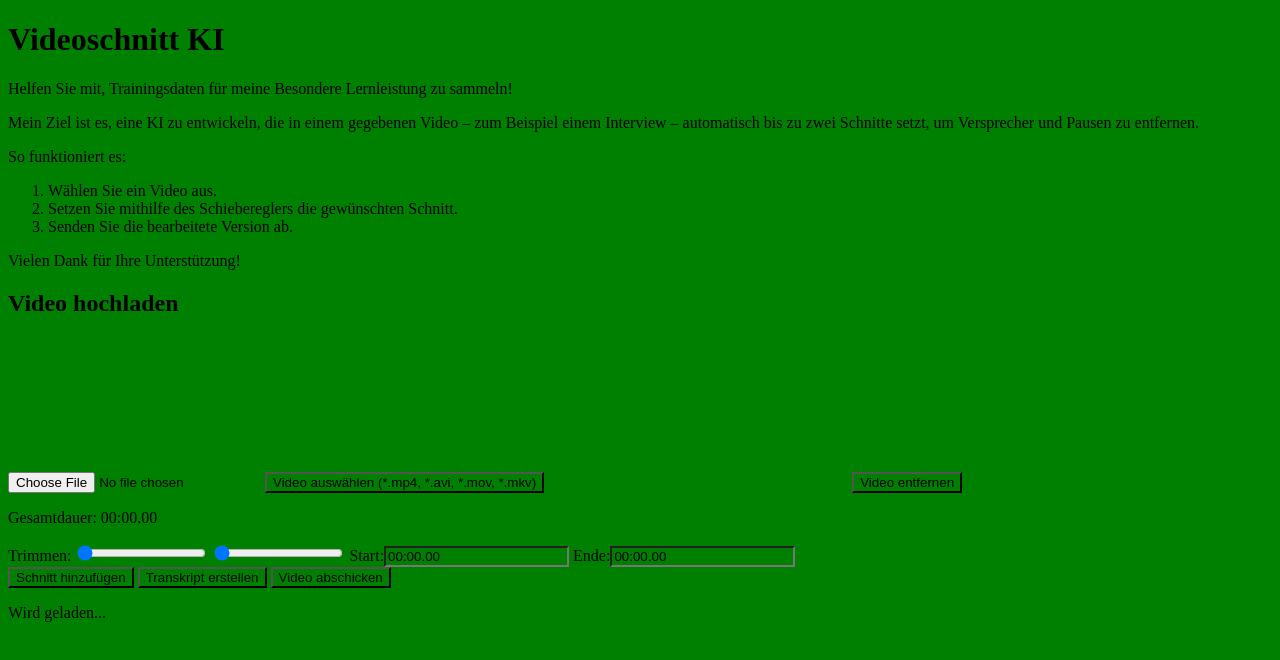
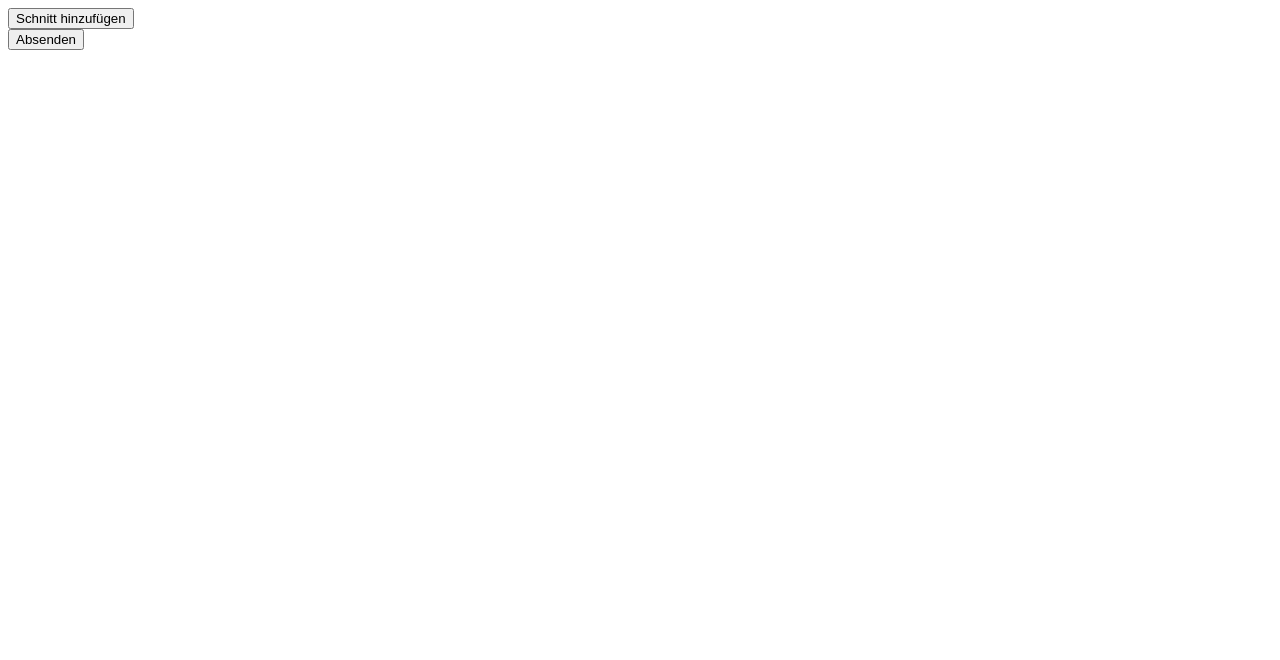
Before and after one commit to arminz9963/BeLL, a plain HTML site: page Programmierung/v2/index.html in a window 1280 px wide. Drawn offline with Linux system fonts and the light colour scheme; files that its build step writes are made by us from their sources.

Commit message:
Grundgerüst Webseite erstellt

```diff
--- a/Programmierung/v2/index.html
+++ b/Programmierung/v2/index.html
@@ -1,66 +1,18 @@
 <!DOCTYPE html>
 <html lang="en">
-  <head>
-    <meta charset="UTF-8" />
-    <meta name="viewport" content="width=device-width, initial-scale=1.0" />
-    <link rel="stylesheet" href="style.css" />
-    <title>BeLL</title>
-  </head>
-  <body>
-    <h1>Videoschnitt KI</h1>
-    <main>
-      <div class="informationen">
-        <p>
-          Helfen Sie mit, Trainingsdaten für meine Besondere Lernleistung zu
-          sammeln!
-        </p>
-        <p>
-          Mein Ziel ist es, eine KI zu entwickeln, die in einem gegebenen Video
-          – zum Beispiel einem Interview – automatisch bis zu zwei Schnitte
-          setzt, um Versprecher und Pausen zu entfernen.
-        </p>
-        <p>So funktioniert es:</p>
-        <ol>
-          <li>Wählen Sie ein Video aus.</li>
-          <li>
-            Setzen Sie mithilfe des Schiebereglers die gewünschten Schnitt.
-          </li>
-          <li>Senden Sie die bearbeitete Version ab.</li>
-        </ol>
-        <p>Vielen Dank für Ihre Unterstützung!</p>
-      </div>
-
-      <div class="Schnitt">
-        <h2 id="uploadTitle">Video hochladen</h2>
-        <div id="videoContainer">
-          <input
-            type="file"
-            id="videoInput"
-            accept="video/mp4, video/avi, video/mov, video/x-matroska"
-          />
-          <button id="uploadButton">
-            Video auswählen (*.mp4, *.avi, *.mov, *.mkv)
-          </button>
-          <video id="videoPlayer"></video>
-          <button id="removeVideo">Video entfernen</button>
-        </div>
-        <div id="controls">
-          <p>Gesamtdauer: <span id="totalDuration">00:00.00</span></p>
-          <div id="TrimmContainer">
-            <label>Trimmen:</label>
-            <input type="range" id="startRange" min="0" step="0.01" value="0" />
-            <input type="range" id="endRange" min="0" step="0.01" value="0"/>
-            <span>Start:<input type="text" id="startInput" maxlength="8" value="00:00.00"/></span>
-            <span>Ende:<input type="text" id="endInput" maxlength="8" value="00:00.00"/></span>
-          </div>
-          <button id="addcutSectionButton">Schnitt hinzufügen</button>
-          <button id="transcriptButton">Transkript erstellen</button>
-          <button id="sendingButton" onclick="">Video abschicken</button>
-          <p id="transcript">Wird geladen...</p>
-        </div>
-      </div>
-    </main>
-
-    <script src="script.js"></script>
-  </body>
+<head>
+  <meta charset="UTF-8">
+  <meta name="viewport" content="width=device-width, initial-scale=1.0">
+  <title>BeLL Videoschnitt-KI</title>
+</head>
+<body>
+  <div class="Informationen"></div>
+  <div class="Video"></div>
+  <div class="SchnittContainer">
+    <div class="Schnitt1"></div>
+    <button id="AddNewCutBtn">Schnitt hinzufügen</button>
+  </div>
+  <div class="Beschreibung"></div>
+  <button id="AbsendenBtn">Absenden</button>
+</body>
 </html>
```
Also changed, not shown: Programmierung/v2/alphatest.html (deleted, +0 -38 lines).
